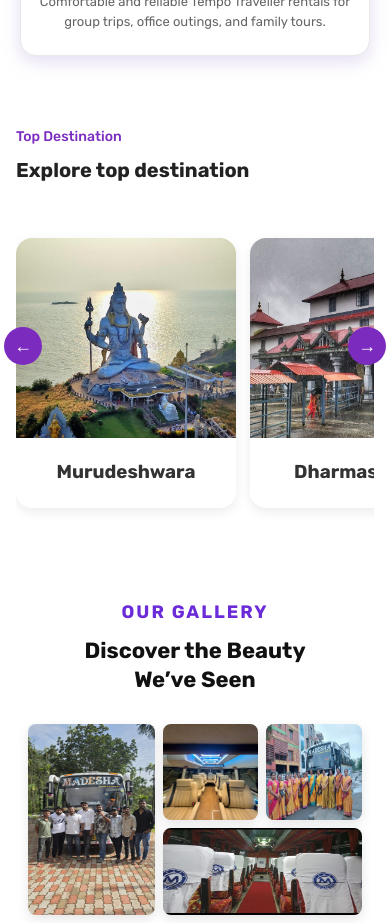
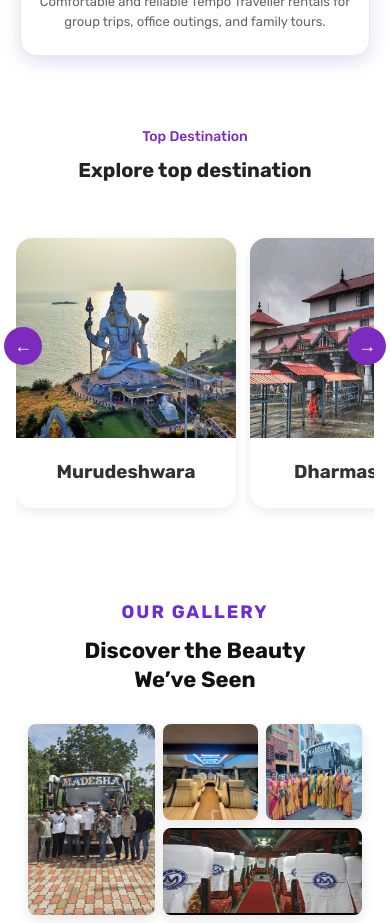
Before and after one commit to IT-Alliance-Tech/MadeshaTravels-React, a React (Vite) app: page / in a window 390 px wide. Shown: the part 2180-3103 px from the top of the page. Built offline with nearby package versions, Linux system fonts and the light colour scheme.

Commit message:
explore destination css updated

```diff
--- a/src/styles/discoverSection.module.css
+++ b/src/styles/discoverSection.module.css
@@ -225,6 +225,14 @@
   .arrowBtnActive {
     display: none;
   }
+  .header {
+    display: block;
+  }
+  .headerLeft {
+    display: block;
+    justify-content: center;
+    text-align: center;
+  }
 }
 
 @media (max-width: 480px) {
```
